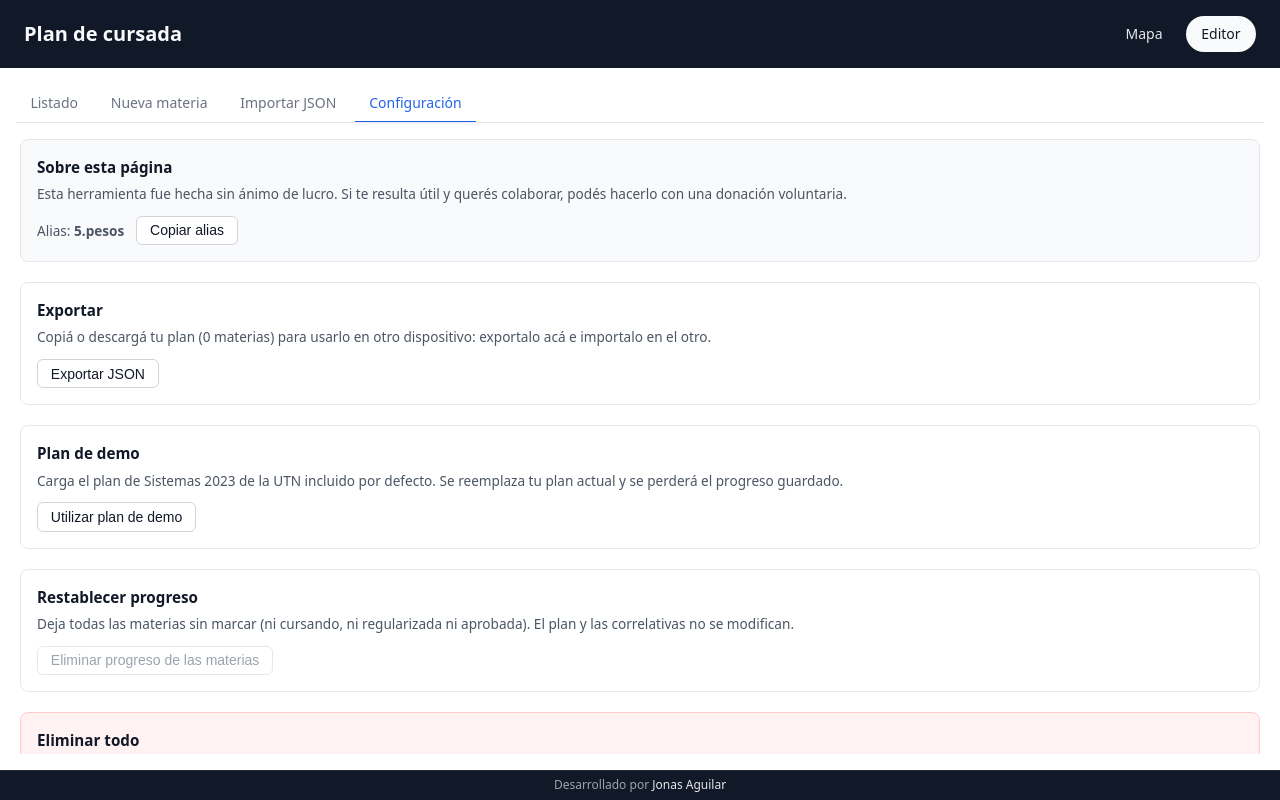
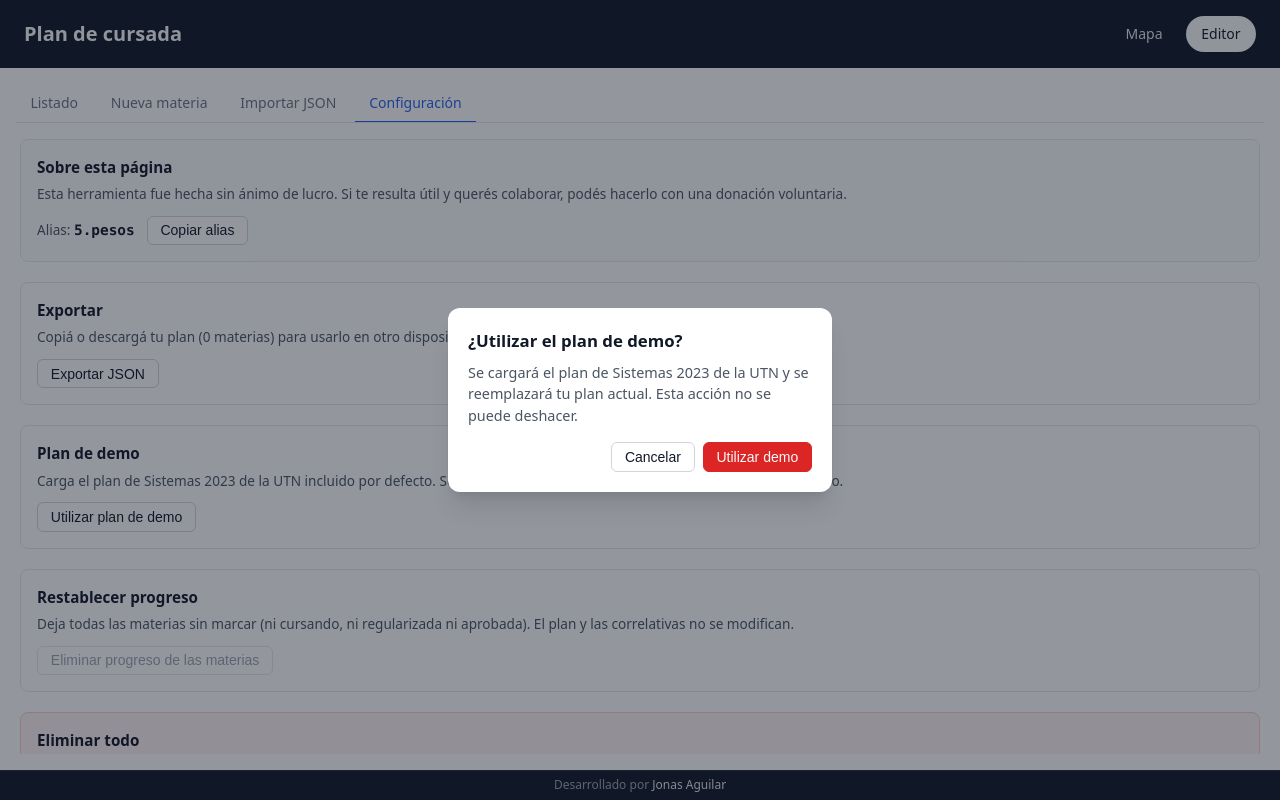
Before and after one commit to LordReborn/aprobado, a React (Vite) app: page /editor/configuracion in a window 1280 px wide. Both pictures are taken after a click on the button "Utilizar plan de demo". Built offline with nearby package versions, Linux system fonts and the light colour scheme.

Commit message:
fix: arreglando las cagadas de copilot

```diff
--- a/src/App.css
+++ b/src/App.css
@@ -997,3 +997,47 @@
   align-items: center;
   gap: 0.5rem 0.75rem;
 }
+
+.settings-alias {
+  font-family: ui-monospace, SFMono-Regular, Menlo, Monaco, Consolas, monospace;
+  font-size: 0.9rem;
+  color: #111827;
+}
+
+.modal-overlay {
+  position: fixed;
+  inset: 0;
+  z-index: 1000;
+  display: flex;
+  align-items: center;
+  justify-content: center;
+  padding: 1rem;
+  background-color: rgba(17, 24, 39, 0.45);
+}
+
+.modal-dialog {
+  width: min(100%, 24rem);
+  padding: 1.25rem;
+  border-radius: 0.75rem;
+  background-color: #ffffff;
+  box-shadow: 0 20px 25px -5px rgba(0, 0, 0, 0.1), 0 8px 10px -6px rgba(0, 0, 0, 0.1);
+}
+
+.modal-title {
+  margin: 0 0 0.5rem;
+  font-size: 1.05rem;
+}
+
+.modal-message {
+  margin: 0 0 1rem;
+  font-size: 0.9rem;
+  color: #4b5563;
+  line-height: 1.5;
+}
+
+.modal-actions {
+  display: flex;
+  justify-content: flex-end;
+  gap: 0.5rem;
+  flex-wrap: wrap;
+}
```
